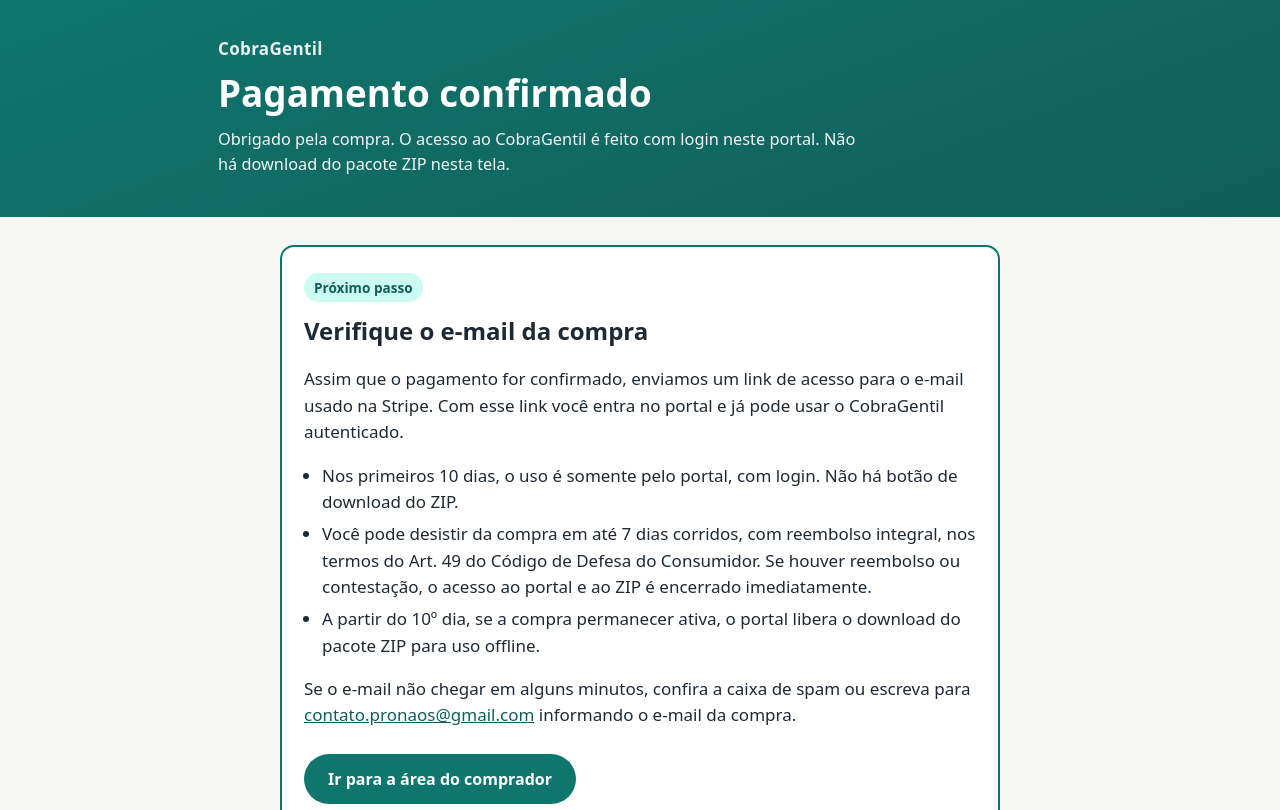
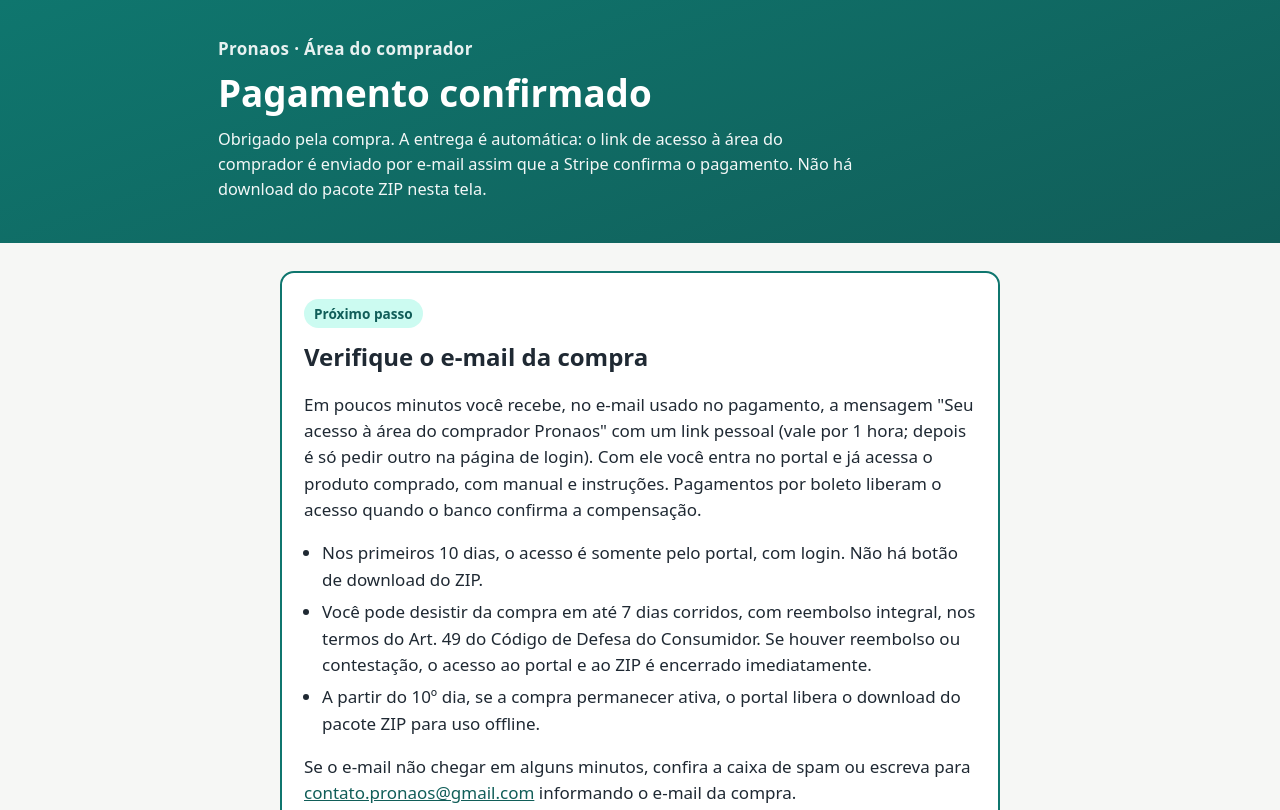
Before and after one commit to WevertonParaguassu/cobragentil-portal, a plain HTML site: page web/obrigado.html in a window 1280 px wide. Shown: the top 810 px of the page. Drawn offline with Linux system fonts and the light colour scheme.

Commit message:
Obrigado e termos: entrega automatica por e-mail para todos os produtos Pronaos

```diff
--- a/web/obrigado.html
+++ b/web/obrigado.html
@@ -4,15 +4,15 @@
 <meta charset="UTF-8">
 <meta name="viewport" content="width=device-width, initial-scale=1">
 <meta name="robots" content="noindex, nofollow">
-<title>Pagamento confirmado · Portal CobraGentil</title>
+<title>Pagamento confirmado · Área do comprador Pronaos</title>
 <link rel="stylesheet" href="./css/portal.css">
 </head>
 <body>
 <header class="hero">
   <div class="wrap">
-    <div class="marca">CobraGentil</div>
+    <div class="marca">Pronaos · Área do comprador</div>
     <h1>Pagamento confirmado</h1>
-    <p class="lead">Obrigado pela compra. O acesso ao CobraGentil é feito com login neste portal. Não há download do pacote ZIP nesta tela.</p>
+    <p class="lead">Obrigado pela compra. A entrega é automática: o link de acesso à área do comprador é enviado por e-mail assim que a Stripe confirma o pagamento. Não há download do pacote ZIP nesta tela.</p>
   </div>
 </header>
 <main>
@@ -20,9 +20,9 @@
     <section class="caixa">
       <span class="badge">Próximo passo</span>
       <h2>Verifique o e-mail da compra</h2>
-      <p>Assim que o pagamento for confirmado, enviamos um link de acesso para o e-mail usado na Stripe. Com esse link você entra no portal e já pode usar o CobraGentil autenticado.</p>
+      <p>Em poucos minutos você recebe, no e-mail usado no pagamento, a mensagem "Seu acesso à área do comprador Pronaos" com um link pessoal (vale por 1 hora; depois é só pedir outro na página de login). Com ele você entra no portal e já acessa o produto comprado, com manual e instruções. Pagamentos por boleto liberam o acesso quando o banco confirma a compensação.</p>
       <ul class="meta-lista">
-        <li>Nos primeiros 10 dias, o uso é somente pelo portal, com login. Não há botão de download do ZIP.</li>
+        <li>Nos primeiros 10 dias, o acesso é somente pelo portal, com login. Não há botão de download do ZIP.</li>
         <li>Você pode desistir da compra em até 7 dias corridos, com reembolso integral, nos termos do Art. 49 do Código de Defesa do Consumidor. Se houver reembolso ou contestação, o acesso ao portal e ao ZIP é encerrado imediatamente.</li>
         <li>A partir do 10º dia, se a compra permanecer ativa, o portal libera o download do pacote ZIP para uso offline.</li>
       </ul>
```
Also changed, not shown: web/termos.html (+1 -1 lines).
